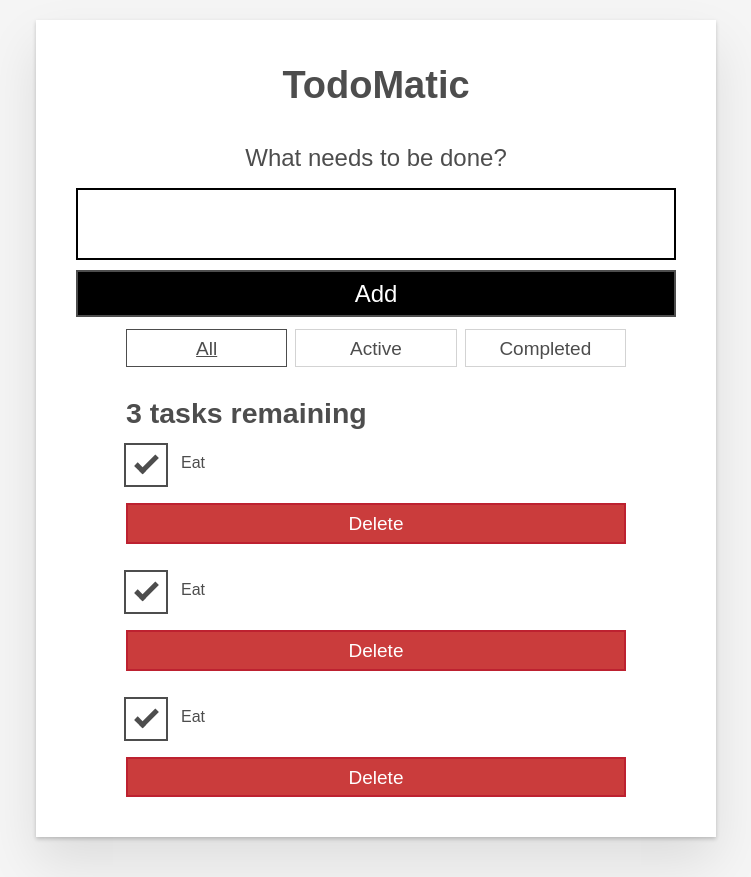
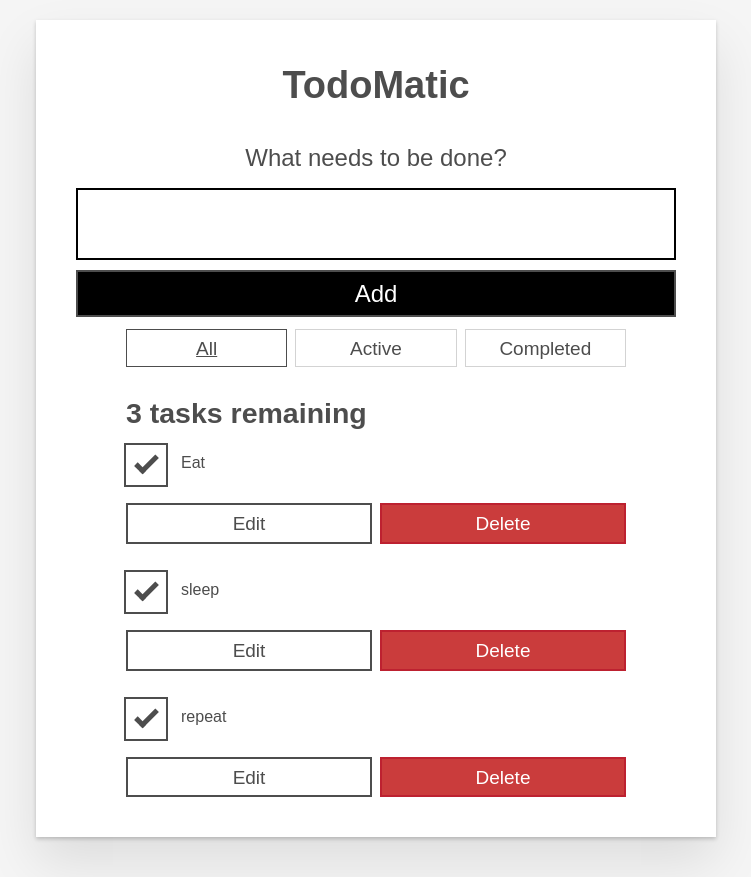
Before and after one commit to josueJURE/fintan-josue-to-do-list, a React (Vite) app: page / in a window 1280 px wide. Shown: the whole page, without its empty margins (264-1015 px from the left). Built offline with nearby package versions, Linux system fonts and the light colour scheme.

Commit message:
update code to add props

```diff
--- a/src/components/Todo.jsx
+++ b/src/components/Todo.jsx
@@ -4,12 +4,15 @@ export default function Todo(props) {
             <div className="c-cb">
                 <input id="todo-0" type="checkbox" defaultChecked />
                 <label className="todo-label" htmlFor="todo-0">
-                    Eat
+                   {props.name}
                 </label>
             </div>
             <div className="btn-group">
+                <button type="button" className="btn">
+                    Edit <span className="visually-hidden">{props.name}</span>
+                </button>
                 <button type="button" className="btn btn__danger">
-                    Delete <span className="visually-hidden">Eat</span>
+                    Delete <span className="visually-hidden">{props.name}</span>
                 </button>
             </div>
         </li>
```
